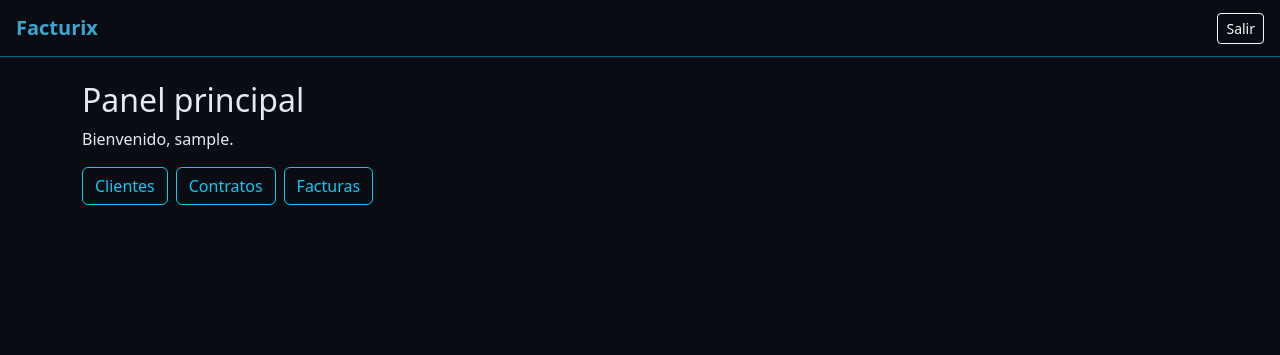
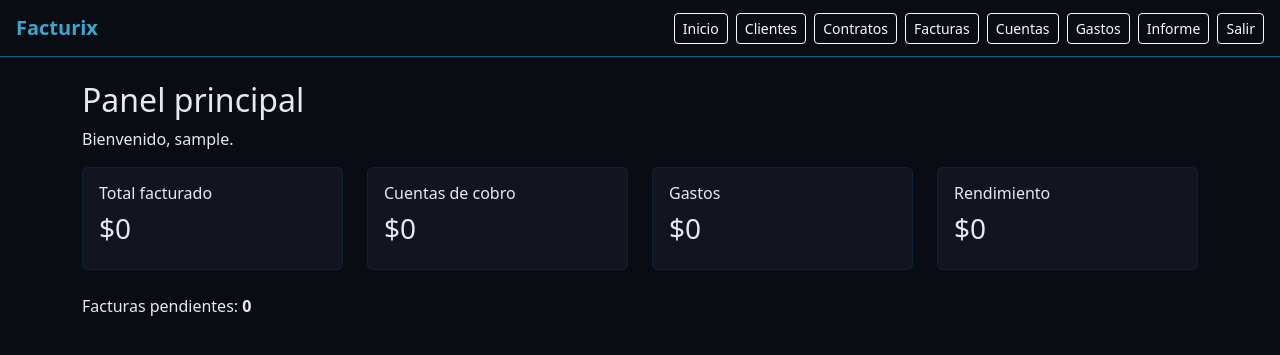
Before and after one commit to vortex-labs-co/facturiX, a Django app: page /dashboard/ in a window 1280 px wide. Shown: the top 355 px of the page. Run offline with Django 5.2, Linux system fonts and the light colour scheme; the visitor is signed in with stand-in values (Sample User, id 1); data that the repository does not hold is empty.

Commit message:
Fase 4: cuentas de cobro y gastos con archivos | Fase 5: dashboard totales e informe | Fase 6: comando automatico de envio

```diff
--- a/config/settings.py
+++ b/config/settings.py
@@ -133,6 +133,9 @@ USE_TZ = True
 STATIC_URL = 'static/'
 STATICFILES_DIRS = [BASE_DIR / 'static']
 
+MEDIA_URL = 'media/'
+MEDIA_ROOT = BASE_DIR / 'media'
+
 LOGIN_URL = 'login'
 LOGIN_REDIRECT_URL = 'dashboard'
 LOGOUT_REDIRECT_URL = 'login'
--- a/config/urls.py
+++ b/config/urls.py
@@ -1,7 +1,9 @@
 from django.contrib import admin
 from django.urls import path, include
+from django.conf import settings
+from django.conf.urls.static import static
 
 urlpatterns = [
     path('admin/', admin.site.urls),
     path('', include('core.urls')),
-]
+] + static(settings.MEDIA_URL, document_root=settings.MEDIA_ROOT)
--- a/core/admin.py
+++ b/core/admin.py
@@ -1,7 +1,9 @@
 from django.contrib import admin
 
-from .models import Cliente, Contrato, Factura
+from .models import Cliente, Contrato, Factura, CuentaCobro, Gasto
 
 admin.site.register(Cliente)
 admin.site.register(Contrato)
 admin.site.register(Factura)
+admin.site.register(CuentaCobro)
+admin.site.register(Gasto)
--- a/core/urls.py
+++ b/core/urls.py
@@ -18,4 +18,9 @@ urlpatterns = [
     path('facturas/nueva/', views.factura_crear, name='factura_crear'),
     path('facturas/<int:pk>/pdf/', views.factura_pdf, name='factura_pdf'),
     path('facturas/<int:pk>/enviar/', views.factura_enviar, name='factura_enviar'),
+    path('cuentas/', views.cuenta_lista, name='cuenta_lista'),
+    path('cuentas/nueva/', views.cuenta_crear, name='cuenta_crear'),
+    path('gastos/', views.gasto_lista, name='gasto_lista'),
+    path('gastos/nuevo/', views.gasto_crear, name='gasto_crear'),
+    path('informe/', views.informe, name='informe'),
 ]
--- a/core/views.py
+++ b/core/views.py
@@ -1,17 +1,30 @@
 from django.contrib.auth.decorators import login_required
 from django.core.mail import EmailMessage
+from django.db.models import Sum
 from django.http import HttpResponse
+from django.utils import timezone
 from django.shortcuts import get_object_or_404, redirect, render
 from django.template.loader import render_to_string
 from xhtml2pdf import pisa
 
-from .forms import ClienteForm, ContratoForm, FacturaForm
-from .models import Cliente, Contrato, Factura
+from .forms import ClienteForm, ContratoForm, FacturaForm, CuentaCobroForm, GastoForm
+from .models import Cliente, Contrato, Factura, CuentaCobro, Gasto
 
 
 @login_required
 def dashboard(request):
-    return render(request, 'dashboard.html')
+    hoy = timezone.now().date()
+    total_facturado = Factura.objects.aggregate(t=Sum('valor'))['t'] or 0
+    total_cobrado = CuentaCobro.objects.aggregate(t=Sum('valor'))['t'] or 0
+    total_gastos = Gasto.objects.aggregate(t=Sum('valor'))['t'] or 0
+    facturas_pendientes = Factura.objects.filter(estado='pendiente').count()
+    return render(request, 'dashboard.html', {
+        'total_facturado': total_facturado,
+        'total_cobrado': total_cobrado,
+        'total_gastos': total_gastos,
+        'rendimiento': total_facturado - total_gastos,
+        'facturas_pendientes': facturas_pendientes,
+    })
 
 
 @login_required
@@ -117,3 +130,49 @@ def factura_enviar(request, pk):
         factura.save()
         return redirect('factura_lista')
     return render(request, 'core/factura_enviar.html', {'factura': factura})
+
+
+@login_required
+def cuenta_lista(request):
+    cuentas = CuentaCobro.objects.select_related('cliente').all()
+    return render(request, 'core/cuenta_lista.html', {'cuentas': cuentas})
+
+
+@login_required
+def cuenta_crear(request):
+    form = CuentaCobroForm(request.POST or None, request.FILES or None)
+    if form.is_valid():
+        form.save()
+        return redirect('cuenta_lista')
+    return render(request, 'core/form.html', {'form': form, 'titulo': 'Nueva cuenta de cobro', 'enctype': True})
+
+
+@login_required
+def gasto_lista(request):
+    gastos = Gasto.objects.all()
+    return render(request, 'core/gasto_lista.html', {'gastos': gastos})
+
+
+@login_required
+def gasto_crear(request):
+    form = GastoForm(request.POST or None, request.FILES or None)
+    if form.is_valid():
+        form.save()
+        return redirect('gasto_lista')
+    return render(request, 'core/form.html', {'form': form, 'titulo': 'Nuevo gasto', 'enctype': True})
+
+
+@login_required
+def informe(request):
+    hoy = timezone.now().date()
+    mes = int(request.GET.get('mes', hoy.month))
+    anio = int(request.GET.get('anio', hoy.year))
+    facturas = Factura.objects.filter(fecha_emision__month=mes, fecha_emision__year=anio)
+    cuentas = CuentaCobro.objects.filter(fecha__month=mes, fecha__year=anio)
+    gastos = Gasto.objects.filter(fecha__month=mes, fecha__year=anio)
+    return render(request, 'core/informe.html', {
+        'facturas': facturas, 'cuentas': cuentas, 'gastos': gastos, 'mes': mes, 'anio': anio,
+        'total_facturas': facturas.aggregate(t=Sum('valor'))['t'] or 0,
+        'total_cuentas': cuentas.aggregate(t=Sum('valor'))['t'] or 0,
+        'total_gastos': gastos.aggregate(t=Sum('valor'))['t'] or 0,
+    })
--- a/templates/base.html
+++ b/templates/base.html
@@ -18,9 +18,18 @@
   {% if user.is_authenticated %}
   <nav class="navbar navbar-dark px-3">
     <span class="navbar-brand fw-bold" style="color:#3aa7d0">Facturix</span>
-    <form method="post" action="{% url 'logout' %}">{% csrf_token %}
-      <button class="btn btn-outline-light btn-sm">Salir</button>
-    </form>
+    <div>
+      <a class="btn btn-sm btn-outline-light me-1" href="{% url 'dashboard' %}">Inicio</a>
+      <a class="btn btn-sm btn-outline-light me-1" href="{% url 'cliente_lista' %}">Clientes</a>
+      <a class="btn btn-sm btn-outline-light me-1" href="{% url 'contrato_lista' %}">Contratos</a>
+      <a class="btn btn-sm btn-outline-light me-1" href="{% url 'factura_lista' %}">Facturas</a>
+      <a class="btn btn-sm btn-outline-light me-1" href="{% url 'cuenta_lista' %}">Cuentas</a>
+      <a class="btn btn-sm btn-outline-light me-1" href="{% url 'gasto_lista' %}">Gastos</a>
+      <a class="btn btn-sm btn-outline-light me-1" href="{% url 'informe' %}">Informe</a>
+      <form method="post" action="{% url 'logout' %}" class="d-inline">{% csrf_token %}
+        <button class="btn btn-outline-light btn-sm">Salir</button>
+      </form>
+    </div>
   </nav>
   {% endif %}
   <main class="container py-4">
--- a/templates/core/form.html
+++ b/templates/core/form.html
@@ -1,7 +1,7 @@
 {% extends 'base.html' %}
 {% block content %}
 <h4>{{ titulo }}</h4>
-<form method="post">{% csrf_token %}
+<form method="post"{% if enctype %} enctype="multipart/form-data"{% endif %}>{% csrf_token %}
   {{ form.as_p }}
   <button class="btn btn-primary">Guardar</button>
   <a href="javascript:history.back()" class="btn btn-secondary">Cancelar</a>
--- a/templates/dashboard.html
+++ b/templates/dashboard.html
@@ -2,9 +2,11 @@
 {% block content %}
 <h2>Panel principal</h2>
 <p>Bienvenido, {{ user.username }}.</p>
-<div class="d-flex gap-2">
-  <a href="{% url 'cliente_lista' %}" class="btn btn-outline-info">Clientes</a>
-  <a href="{% url 'contrato_lista' %}" class="btn btn-outline-info">Contratos</a>
-  <a href="{% url 'factura_lista' %}" class="btn btn-outline-info">Facturas</a>
+<div class="row mb-4">
+  <div class="col-md-3"><div class="card p-3"><h6>Total facturado</h6><h3>${{ total_facturado }}</h3></div></div>
+  <div class="col-md-3"><div class="card p-3"><h6>Cuentas de cobro</h6><h3>${{ total_cobrado }}</h3></div></div>
+  <div class="col-md-3"><div class="card p-3"><h6>Gastos</h6><h3>${{ total_gastos }}</h3></div></div>
+  <div class="col-md-3"><div class="card p-3"><h6>Rendimiento</h6><h3>${{ rendimiento }}</h3></div></div>
 </div>
+<p>Facturas pendientes: <strong>{{ facturas_pendientes }}</strong></p>
 {% endblock %}
```
Also changed, not shown: core/forms.py (+15 -1 lines), core/management/commands/enviar_facturas_validadas.py (added, +31 -0 lines), core/models.py (+31 -0 lines), templates/core/cuenta_lista.html (added, +14 -0 lines), templates/core/gasto_lista.html (added, +14 -0 lines), templates/core/informe.html (added, +19 -0 lines), core/migrations/0003_gasto_cuentacobro.py (added).
